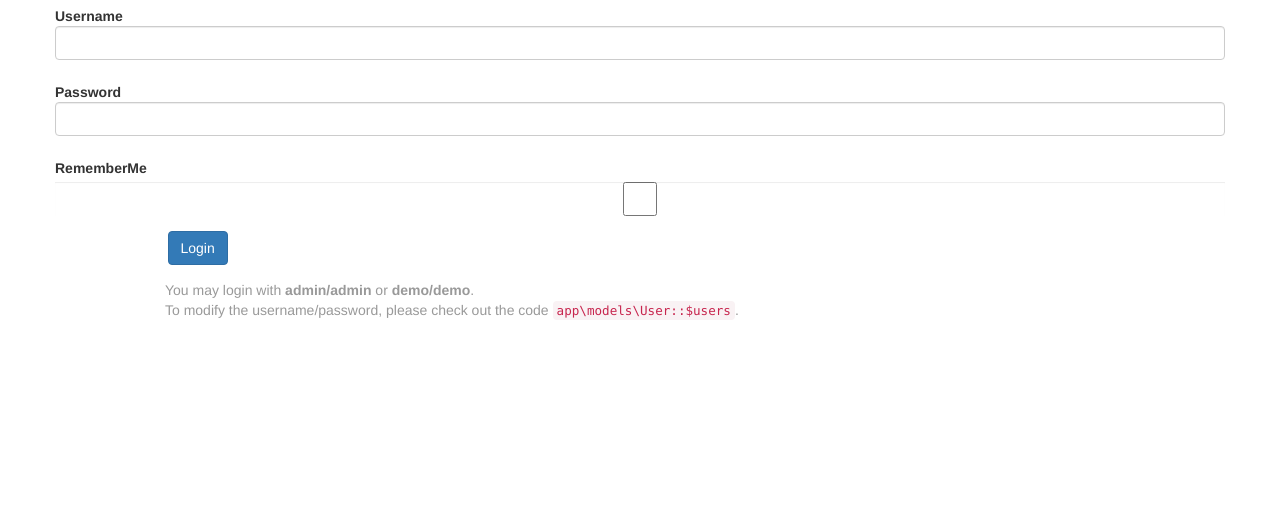
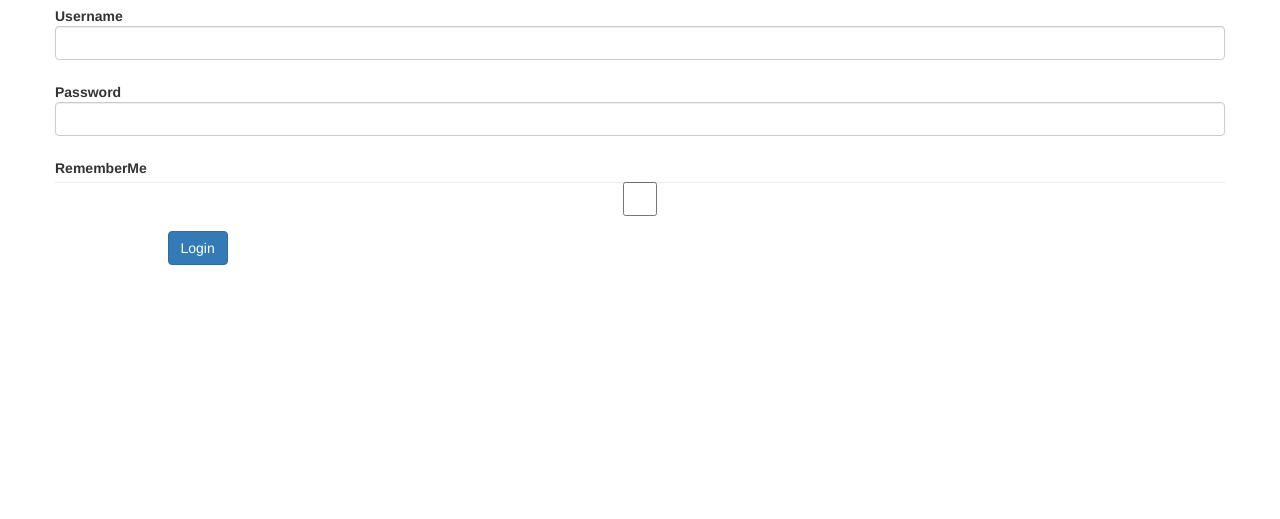
Before and after one commit to CFGLondon/team-20, a Yii app: template website/basic/views/site/login.php in a window 1280 px wide. Shown: the part 171-690 px from the top of the page. Run offline with PHP 8.4 and a stand-in for Yii, Linux system fonts and the light colour scheme; the template is opened without the code that fills it, so the values that code supplies are empty; form fields are guessed from the names that the template uses; some libraries are stand-ins or nearby versions.

Commit message:
login remove unnecessary text

```diff
--- a/website/basic/views/site/login.php
+++ b/website/basic/views/site/login.php
@@ -39,9 +39,4 @@ $this->params['breadcrumbs'][] = $this->title;
         </div>
 
     <?php ActiveForm::end(); ?>
-
-    <div class="col-lg-offset-1" style="color:#999;">
-        You may login with <strong>admin/admin</strong> or <strong>demo/demo</strong>.<br>
-        To modify the username/password, please check out the code <code>app\models\User::$users</code>.
-    </div>
 </div>
```
